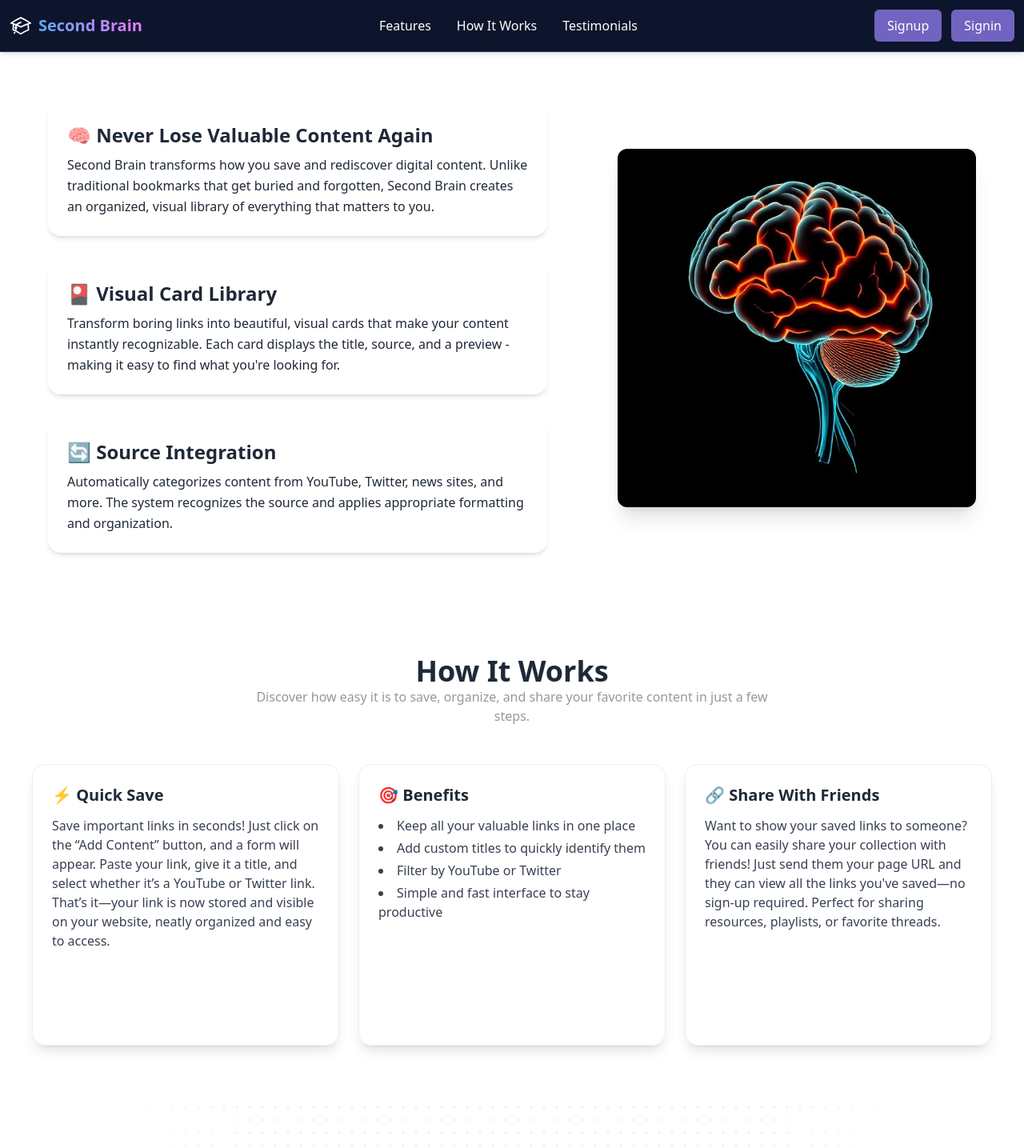
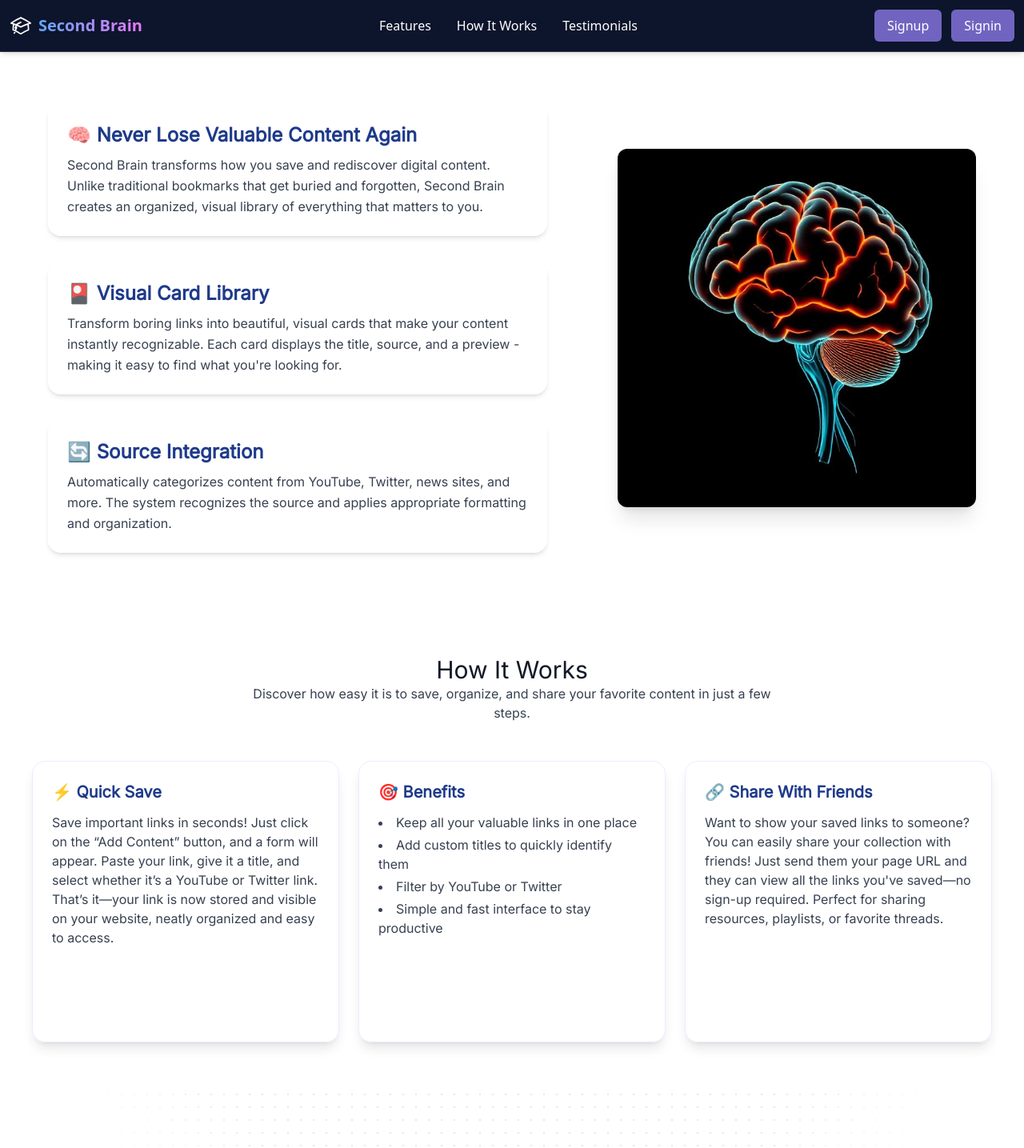
Before and after one commit to rohittrana/second-brainly, a React (Vite) app in the folder Frontend/: page / in a window 1280 px wide. Shown: the top 1435 px of the page at 80% size. Built offline with nearby package versions, Linux system fonts and the light colour scheme.

Commit message:
change the font added new font

```diff
--- a/Frontend/index.html
+++ b/Frontend/index.html
@@ -7,6 +7,11 @@
     <title>Vite + React + TS</title>
   </head>
   <script async src="https://platform.twitter.com/widgets.js" charset="utf-8"></script>
+  <!-- Inside public/index.html -->
+<link href="https://fonts.googleapis.com/css2?family=Inter&family=Poppins:wght@500;700&display=swap" rel="stylesheet">
+<link href="https://fonts.googleapis.com/css2?family=Inter&family=Playfair+Display:wght@500&display=swap" rel="stylesheet">
+
+
   <body>
     <div id="root"></div>
     <script type="module" src="/src/main.tsx"></script>
--- a/Frontend/src/Landing/Feature.tsx
+++ b/Frontend/src/Landing/Feature.tsx
@@ -8,8 +8,10 @@ export function Feature({ id }: { id?: string }) {
     >
       <div className="w-full md:w-1/2 text-gray-800 mb-8 md:mb-0 space-y-8">
         <div className="bg-white/60 backdrop-blur-lg rounded-2xl shadow-md p-6 transition-transform duration-300 hover:scale-105 hover:shadow-xl">
-          <h1 className="font-bold text-2xl mb-2">🧠 Never Lose Valuable Content Again</h1>
-          <p className="leading-relaxed">
+          <h1 className="text-2xl font-semibold mb-2 text-blue-900 font-['Inter']">
+            🧠 Never Lose Valuable Content Again
+          </h1>
+          <p className="leading-relaxed font-['Inter'] text-gray-700">
             Second Brain transforms how you save and rediscover digital content.
             Unlike traditional bookmarks that get buried and forgotten, Second
             Brain creates an organized, visual library of everything that
@@ -18,8 +20,10 @@ export function Feature({ id }: { id?: string }) {
         </div>
 
         <div className="bg-white/60 backdrop-blur-lg rounded-2xl shadow-md p-6 transition-transform duration-300 hover:scale-105 hover:shadow-xl">
-          <h1 className="font-bold text-2xl mb-2">🎴 Visual Card Library</h1>
-          <p className="leading-relaxed">
+          <h1 className="text-2xl font-semibold mb-2 text-blue-900 font-['Inter']">
+            🎴 Visual Card Library
+          </h1>
+          <p className="leading-relaxed font-['Inter'] text-gray-700">
             Transform boring links into beautiful, visual cards that make your
             content instantly recognizable. Each card displays the title,
             source, and a preview - making it easy to find what you're looking for.
@@ -27,8 +31,10 @@ export function Feature({ id }: { id?: string }) {
         </div>
 
         <div className="bg-white/60 backdrop-blur-lg rounded-2xl shadow-md p-6 transition-transform duration-300 hover:scale-105 hover:shadow-xl">
-          <h1 className="font-bold text-2xl mb-2">🔄 Source Integration</h1>
-          <p className="leading-relaxed">
+          <h1 className="text-2xl font-semibold mb-2 text-blue-900 font-['Inter']">
+            🔄 Source Integration
+          </h1>
+          <p className="leading-relaxed font-['Inter'] text-gray-700">
             Automatically categorizes content from YouTube, Twitter, news sites,
             and more. The system recognizes the source and applies appropriate
             formatting and organization.
--- a/Frontend/src/Landing/Testimoinal.tsx
+++ b/Frontend/src/Landing/Testimoinal.tsx
@@ -35,11 +35,14 @@ export function Testimonials({ id }: { id?: string }) {
   return (
     <section
       id={id}
-      className="py-16 px-4 bg-transparent bg-cover bg-center bg-no-repeat"
+      className="py-16 px-4 bg-transparent bg-cover bg-center bg-no-repeat font-['Inter']"
     >
       <div className="max-w-6xl mx-auto">
         <div className="text-center mb-12">
-          <h2 className="text-4xl font-bold text-gray-900 drop-shadow-sm">What Our Clients Say</h2>
+          <h2 className="text-3xl font-medium text-gray-900 drop-shadow-sm font-['Playfair_Display']">
+            What Our Clients Say
+          </h2>
+
           <p className="text-gray-700 max-w-2xl mx-auto">
             Don't just take our word for it. Here's what people are saying about working with us.
           </p>
@@ -70,7 +73,9 @@ export function Testimonials({ id }: { id?: string }) {
                   />
                 )}
                 <div>
-                  <h3 className="font-semibold text-lg text-purple-800">{testimonial.name}</h3>
+                  <h3 className="font-semibold text-lg text-purple-800 font-['Poppins']">
+                    {testimonial.name}
+                  </h3>
                   <p className="text-sm text-gray-600">{testimonial.role}, {testimonial.company}</p>
                 </div>
               </div>
--- a/Frontend/src/Landing/Working.tsx
+++ b/Frontend/src/Landing/Working.tsx
@@ -10,7 +10,7 @@ export function Working({ id }: { id?: string }) {
     {
       title: "🎯 Benefits",
       description: (
-        <ul className="list-disc list-inside text-gray-700 space-y-1">
+        <ul className="list-disc list-inside text-gray-700 font-['Inter'] space-y-1">
           <li>Keep all your valuable links in one place</li>
           <li>Add custom titles to quickly identify them</li>
           <li>Filter by YouTube or Twitter</li>
@@ -26,10 +26,12 @@ export function Working({ id }: { id?: string }) {
   ];
 
   return (
-    <section id={id} className="py-16 px-4 bg-white">
+    <section id={id} className="py-16 px-4 bg-white font-['Inter']">
       <div className="max-w-6xl mx-auto text-center mb-12">
-        <h2 className="text-4xl font-bold text-gray-800 drop-shadow-sm">How It Works</h2>
-        <p className="text-gray-600 max-w-2xl mx-auto">
+        <h2 className="text-3xl font-medium text-gray-900 drop-shadow-sm">
+          How It Works
+        </h2>
+        <p className="text-gray-700 max-w-2xl mx-auto">
           Discover how easy it is to save, organize, and share your favorite content in just a few steps.
         </p>
       </div>
@@ -44,9 +46,15 @@ export function Working({ id }: { id?: string }) {
             viewport={{ once: true }}
             className="bg-white/60 backdrop-blur-lg rounded-2xl shadow-lg w-96 min-h-[22rem] p-6 transition-transform duration-300 hover:scale-105 hover:shadow-xl border border-purple-100"
           >
-            <h3 className="text-xl font-semibold mb-3 text-gray-800">{step.title}</h3>
-            <div className="text-gray-700">
-              {typeof step.description === "string" ? <p>{step.description}</p> : step.description}
+            <h3 className="text-xl font-semibold mb-3 text-blue-900 font-['Inter']">
+              {step.title}
+            </h3>
+            <div className="text-gray-700 font-['Inter']">
+              {typeof step.description === "string" ? (
+                <p>{step.description}</p>
+              ) : (
+                step.description
+              )}
             </div>
           </motion.div>
         ))}
--- a/Frontend/tailwind.config.js
+++ b/Frontend/tailwind.config.js
@@ -17,7 +17,11 @@ export default {
           500:"#9492db",
          600:"#7164c0"
         }
-      }
+      },
+       fontFamily: {
+        heading: ['Poppins', 'sans-serif'],
+        body: ['Inter', 'sans-serif'],
+      },
     },
 
   },
```
